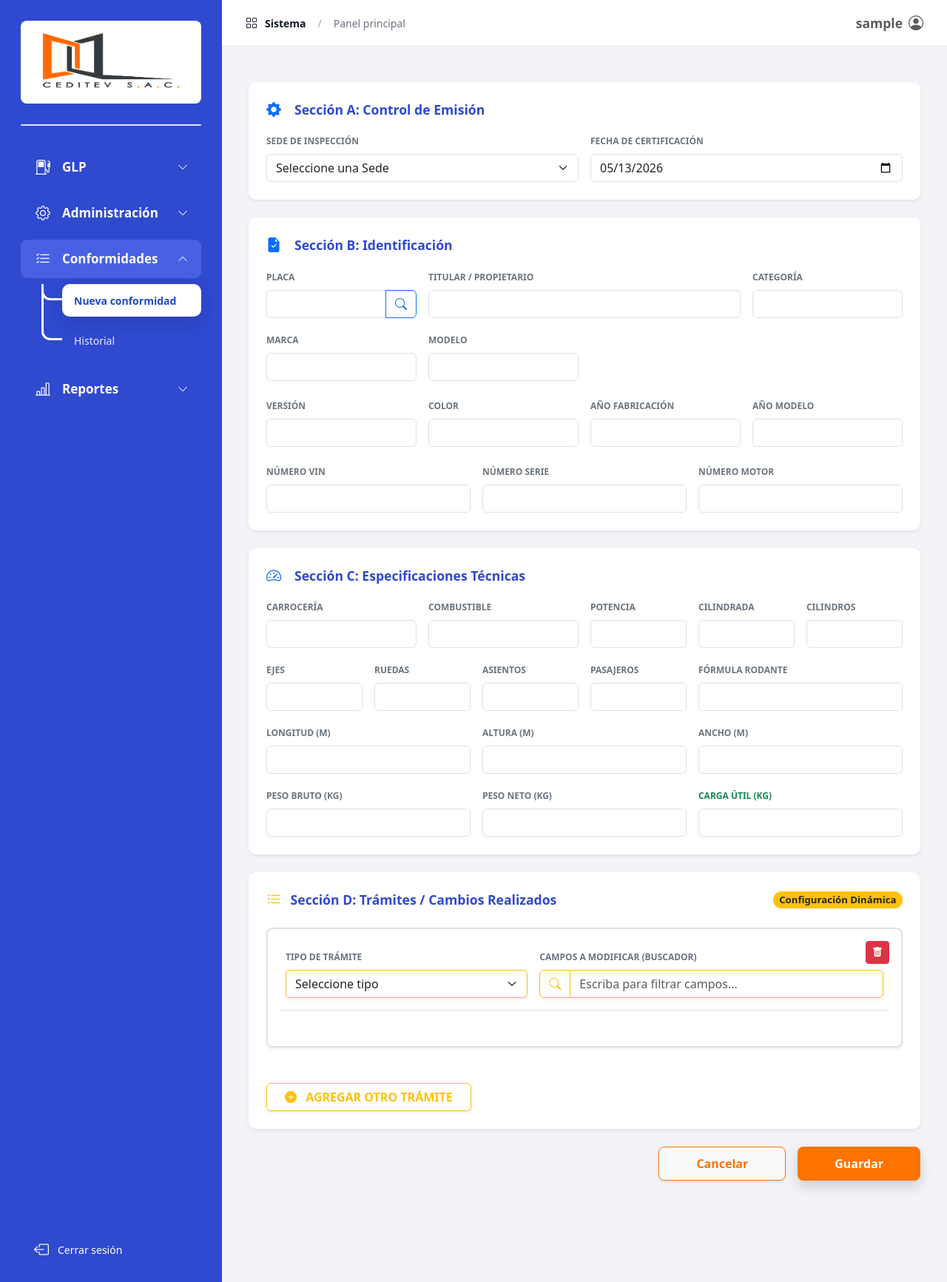
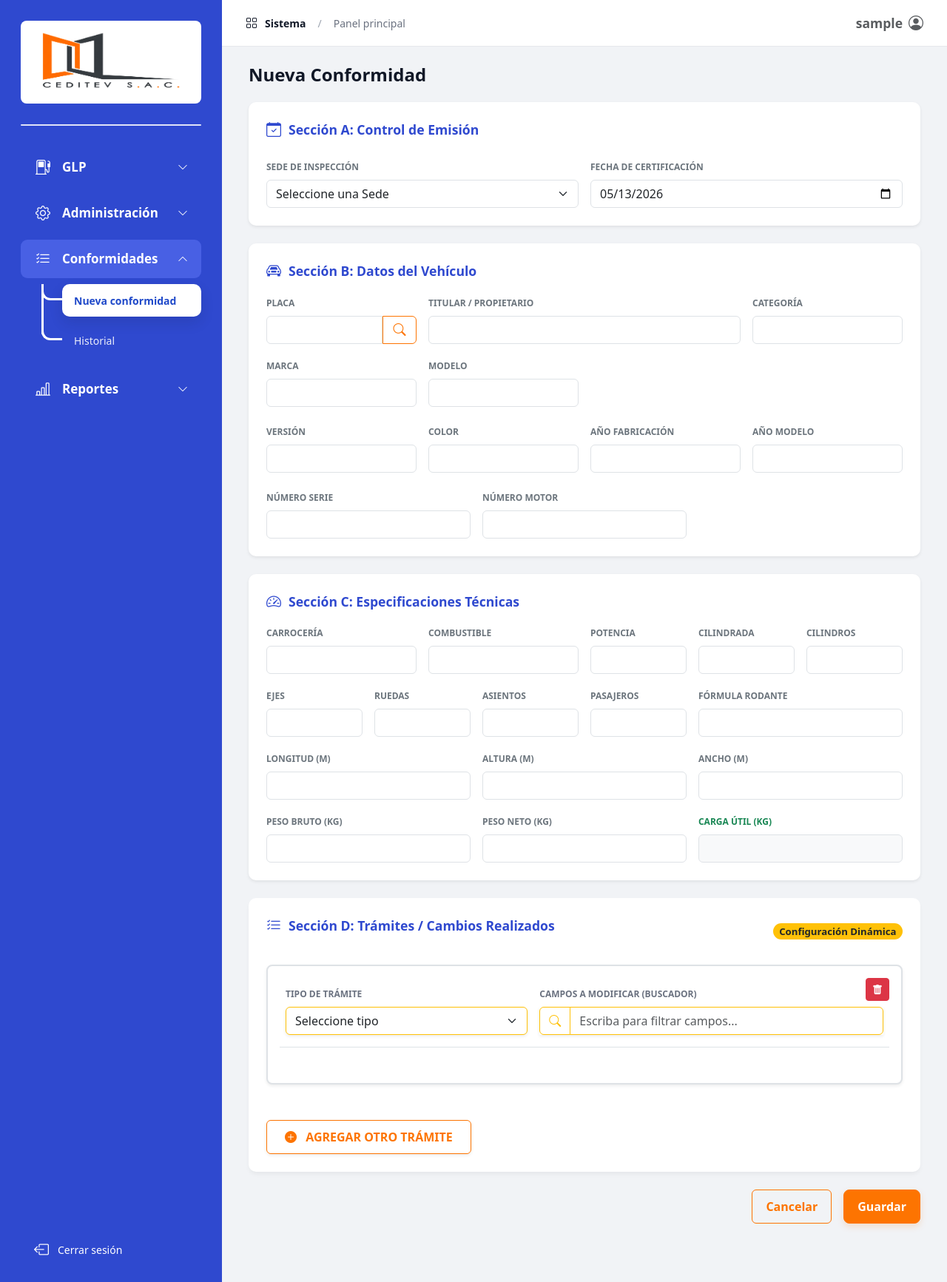
Before and after one commit to Fabrizio106/sistema_GLPyCONF, a Django app: page /conformidades/nuevo/ in a window 1280 px wide. Shown: the whole page at 74% size. Run offline with Django 5.2, Linux system fonts and the light colour scheme; the visitor is signed in with stand-in values (Sample User, id 1); data that the repository does not hold is empty; some libraries are stand-ins or nearby versions.

Commit message:
Correciones de diseño y campos de forms

```diff
--- a/conformidades/forms.py
+++ b/conformidades/forms.py
@@ -17,6 +17,17 @@ class CertificadoForm(forms.ModelForm):
         # Si el formulario es nuevo (no tiene instancia grabada), ponemos hoy.
         if not self.instance.pk:
             self.fields['fecha_emision'].initial = date.today()- timedelta(days=1)
+
+        # Mostrar enteros al editar
+        if self.instance and self.instance.pk:
+            if self.instance.peso_bruto is not None:
+                self.initial['peso_bruto'] = int(self.instance.peso_bruto)
+
+            if self.instance.peso_neto is not None:
+                self.initial['peso_neto'] = int(self.instance.peso_neto)
+
+            if self.instance.carga_util is not None:
+                self.initial['carga_util'] = int(self.instance.carga_util)
 
     class Meta:
         model = CertificadoConformidad
@@ -52,7 +63,7 @@ class CertificadoForm(forms.ModelForm):
             'ancho': forms.NumberInput(attrs={'class': 'form-control', 'step': '0.0001'}),
             'peso_bruto': forms.NumberInput(attrs={'class': 'form-control', 'step': '0.01'}),
             'peso_neto': forms.NumberInput(attrs={'class': 'form-control', 'step': '0.01'}),
-            'carga_util': forms.NumberInput(attrs={'class': 'form-control', 'step': '0.01'}),
+            'carga_util': forms.NumberInput(attrs={'readonly': 'readonly', 'class': 'form-control bg-light'}),
             'propietario': forms.TextInput(attrs={'class': 'form-control'}),
         })
 
--- a/conformidades/templates/conformidades/conformidad_form.html
+++ b/conformidades/templates/conformidades/conformidad_form.html
@@ -1,10 +1,8 @@
 {% extends 'base.html' %} {% block content %}
-<div class="container py-4">
+<div class="container">
   <form method="POST" id="certificado-form">
     {% csrf_token %} {% if form.errors %}
-    <div
-      class="alert alert-danger shadow-sm border-start border-4 border-danger"
-    >
+    <div class="alert alert-danger shadow-sm border-start border-4 border-danger">
       <div class="d-flex align-items-center">
         <i class="bi bi-exclamation-triangle-fill fs-4 me-3"></i>
         <div>
@@ -15,22 +13,24 @@
     </div>
     {% endif %}
 
+    <!-- TÍTULO FUERA DEL CARD -->
+    <div class="page-title-row">
+      <h3 class="page-title">
+        Nueva Conformidad
+      </h3>
+    </div>
+
     <div class="card p-4 mb-4 shadow-sm">
-      <div class="card-title fw-bold mb-3">
-        <i class="bi bi-gear-fill me-2 text-primary"></i> Sección A: Control de
-        Emisión
+      <div class="card-title">
+        <i class="bi bi-calendar-check section-icon"></i> Sección A: Control de Emisión
       </div>
       <div class="row g-3">
         <div class="col-md-6">
-          <label class="form-label small fw-bold text-secondary"
-            >SEDE DE INSPECCIÓN</label
-          >
+          <label class="form-label small fw-bold text-secondary">SEDE DE INSPECCIÓN</label>
           {{ form.sede }}
         </div>
         <div class="col-md-6">
-          <label class="form-label small fw-bold text-secondary"
-            >FECHA DE CERTIFICACIÓN</label
-          >
+          <label class="form-label small fw-bold text-secondary">FECHA DE CERTIFICACIÓN</label>
           {{ form.fecha_emision }}
         </div>
       </div>
@@ -38,19 +38,14 @@
 
     <div class="card p-4 mb-4 shadow-sm">
       <div class="card-title mb-3 fw-bold">
-        <i class="bi bi-file-earmark-check-fill me-2 text-primary"></i> Sección
-        B: Identificación
+        <i class="bi bi-car-front section-icon"></i> Sección B: Datos del Vehículo
       </div>
       <div class="row g-3">
         <div class="col-md-3">
           <label class="form-label fw-bold small text-secondary">PLACA</label>
           <div class="input-group">
             {{ form.placa }}
-            <button
-              class="btn btn-outline-primary"
-              type="button"
-              id="btn-buscar-historial"
-            >
+            <button class="btn btn-search-orange" type="button" id="btn-buscar-historial">
               <i class="bi bi-search"></i>
             </button>
           </div>
@@ -60,87 +55,61 @@
           {{ form.propietario }}
         </div>
         <div class="col-md-3">
-          <label class="form-label fw-bold small text-secondary"
-            >CATEGORÍA</label
-          >{{ form.categoria }}
+          <label class="form-label fw-bold small text-secondary">CATEGORÍA</label>{{ form.categoria }}
         </div>
         <div class="col-md-3">
           <label class="form-label fw-bold small text-secondary">MARCA</label>
           {{form.marca }}
         </div>
         <div class="col-md-3">
-          <label class="form-label fw-bold small text-secondary">MODELO</label
-          >{{ form.modelo }}
+          <label class="form-label fw-bold small text-secondary">MODELO</label>{{ form.modelo }}
         </div>
       </div>
       <div class="row g-3 mt-1">
         <div class="col-md-3">
-          <label class="form-label fw-bold small text-secondary">VERSIÓN</label
-          >{{ form.version }}
+          <label class="form-label fw-bold small text-secondary">VERSIÓN</label>{{ form.version }}
         </div>
         <div class="col-md-3">
           <label class="form-label fw-bold small text-secondary">COLOR</label>
           {{form.color }}
         </div>
         <div class="col-md-3">
-          <label class="form-label fw-bold small text-secondary"
-            >AÑO FABRICACIÓN</label
-          >{{ form.anio_fabricacion }}
+          <label class="form-label fw-bold small text-secondary">AÑO FABRICACIÓN</label>{{ form.anio_fabricacion }}
         </div>
         <div class="col-md-3">
-          <label class="form-label fw-bold small text-secondary"
-            >AÑO MODELO</label
-          >{{ form.anio_modelo }}
+          <label class="form-label fw-bold small text-secondary">AÑO MODELO</label>{{ form.anio_modelo }}
         </div>
       </div>
       <div class="row g-3 mt-1">
         <div class="col-md-4">
-          <label class="form-label fw-bold small text-secondary"
-            >NÚMERO VIN</label
-          >{{ form.numero_vin }}
+          <label class="form-label fw-bold small text-secondary">NÚMERO SERIE</label>{{ form.numero_serie }}
         </div>
         <div class="col-md-4">
-          <label class="form-label fw-bold small text-secondary"
-            >NÚMERO SERIE</label
-          >{{ form.numero_serie }}
-        </div>
-        <div class="col-md-4">
-          <label class="form-label fw-bold small text-secondary"
-            >NÚMERO MOTOR</label
-          >{{ form.numero_motor }}
+          <label class="form-label fw-bold small text-secondary">NÚMERO MOTOR</label>{{ form.numero_motor }}
         </div>
       </div>
     </div>
 
     <div class="card p-4 mb-4 shadow-sm">
       <div class="card-title mb-3 fw-bold">
-        <i class="bi bi-speedometer2 me-2 text-primary"></i> Sección C:
+        <i class="bi bi-speedometer2 section-icon"></i> Sección C:
         Especificaciones Técnicas
       </div>
       <div class="row g-3 mb-3">
         <div class="col-md-3">
-          <label class="form-label fw-bold small text-secondary"
-            >CARROCERÍA</label
-          >{{ form.carroceria }}
+          <label class="form-label fw-bold small text-secondary">CARROCERÍA</label>{{ form.carroceria }}
         </div>
         <div class="col-md-3">
-          <label class="form-label fw-bold small text-secondary"
-            >COMBUSTIBLE</label
-          >{{ form.combustible }}
+          <label class="form-label fw-bold small text-secondary">COMBUSTIBLE</label>{{ form.combustible }}
         </div>
         <div class="col-md-2">
-          <label class="form-label fw-bold small text-secondary">POTENCIA</label
-          >{{ form.potencia }}
+          <label class="form-label fw-bold small text-secondary">POTENCIA</label>{{ form.potencia }}
         </div>
         <div class="col-md-2">
-          <label class="form-label fw-bold small text-secondary"
-            >CILINDRADA</label
-          >{{ form.cilindrada }}
+          <label class="form-label fw-bold small text-secondary">CILINDRADA</label>{{ form.cilindrada }}
         </div>
         <div class="col-md-2">
-          <label class="form-label fw-bold small text-secondary"
-            >CILINDROS</label
-          >{{ form.cilindros }}
+          <label class="form-label fw-bold small text-secondary">CILINDROS</label>{{ form.cilindros }}
         </div>
       </div>
       <div class="row g-3 mb-3">
@@ -149,115 +118,64 @@
           {{form.ejes }}
         </div>
         <div class="col-md-2">
-          <label class="form-label fw-bold small text-secondary">RUEDAS</label
-          >{{ form.ruedas }}
+          <label class="form-label fw-bold small text-secondary">RUEDAS</label>{{ form.ruedas }}
         </div>
         <div class="col-md-2">
-          <label class="form-label fw-bold small text-secondary">ASIENTOS</label
-          >{{ form.asientos }}
+          <label class="form-label fw-bold small text-secondary">ASIENTOS</label>{{ form.asientos }}
         </div>
         <div class="col-md-2">
-          <label class="form-label fw-bold small text-secondary"
-            >PASAJEROS</label
-          >{{ form.pasajeros }}
+          <label class="form-label fw-bold small text-secondary">PASAJEROS</label>{{ form.pasajeros }}
         </div>
         <div class="col-md-4">
-          <label class="form-label fw-bold small text-secondary"
-            >FÓRMULA RODANTE</label
-          >{{ form.formula_rodante }}
+          <label class="form-label fw-bold small text-secondary">FÓRMULA RODANTE</label>{{ form.formula_rodante }}
         </div>
       </div>
       <div class="row g-3 mb-3">
         <div class="col-md-4">
-          <label class="form-label fw-bold small text-secondary"
-            >LONGITUD (m)</label
-          >{{ form.longitud }}
+          <label class="form-label fw-bold small text-secondary">LONGITUD (m)</label>{{ form.longitud }}
         </div>
         <div class="col-md-4">
-          <label class="form-label fw-bold small text-secondary"
-            >ALTURA (m)</label
-          >{{ form.altura }}
+          <label class="form-label fw-bold small text-secondary">ALTURA (m)</label>{{ form.altura }}
         </div>
         <div class="col-md-4">
-          <label class="form-label fw-bold small text-secondary"
-            >ANCHO (m)</label
-          >{{ form.ancho }}
+          <label class="form-label fw-bold small text-secondary">ANCHO (m)</label>{{ form.ancho }}
         </div>
       </div>
       <div class="row g-3">
         <div class="col-md-4">
-          <label class="form-label fw-bold small text-secondary"
-            >PESO BRUTO (kg)</label
-          >{{ form.peso_bruto }}
+          <label class="form-label fw-bold small text-secondary">PESO BRUTO (kg)</label>{{ form.peso_bruto }}
         </div>
         <div class="col-md-4">
-          <label class="form-label fw-bold small text-secondary"
-            >PESO NETO (kg)</label
-          >{{ form.peso_neto }}
+          <label class="form-label fw-bold small text-secondary">PESO NETO (kg)</label>{{ form.peso_neto }}
         </div>
         <div class="col-md-4">
-          <label class="form-label fw-bold small text-success"
-            >CARGA ÚTIL (kg)</label
-          >{{ form.carga_util }}
+          <label class="form-label fw-bold small text-success">CARGA ÚTIL (kg)</label>{{ form.carga_util }}
         </div>
       </div>
     </div>
 
-    <div class="card p-4 mb-4 shadow-sm">
-      <div
-        class="card-title mb-4 fw-bold d-flex justify-content-between align-items-center"
-      >
-        <span
-          ><i class="bi bi-list-check me-2 text-warning"></i> Sección D:
-          Trámites / Cambios Realizados</span
-        >
-        <span class="badge bg-warning text-dark rounded-pill small"
-          >Configuración Dinámica</span
-        >
+    <div class="card p-4">
+      <div class="card-title d-flex justify-content-between w-100">
+        <div class="card-title mb-3 fw-bold"><i class="bi bi-list-check section-icon"></i> Sección D:
+          Trámites / Cambios Realizados</div>
+        <span class="badge bg-warning text-dark rounded-pill small">Configuración Dinámica</span>
       </div>
 
       <div id="tramites-master-container"></div>
 
       <div class="">
-        <button
-          type="button"
-          class="btn btn-outline-warning shadow-sm fw-bold px-4"
-          id="btn-add-tramite-block"
-        >
+        <button type="button" class="btn btn-outline-orange shadow-sm fw-bold px-4" id="btn-add-tramite-block">
           <i class="bi bi-plus-circle-fill me-2"></i> AGREGAR OTRO TRÁMITE
         </button>
       </div>
     </div>
 
     <div class="d-flex justify-content-end gap-3 mt-4 mb-5">
-      <a
-        href="{% if editando %}{% url 'historial_conformidades' %}{% else %}{% url 'crear_certificado_conformidad' %}{% endif %}"
-        class="btn fw-bold shadow-sm"
-        style="
-          background-color: #f8f9fa;
-          color: #ff7300;
-          border: 1px solid #ff7300;
-          border-radius: 8px;
-          padding: 10px 50px;
-          text-decoration: none;
-          transition: 0.3s;
-        "
-      >
+      <a href="{% if editando %}{% url 'historial_conformidades' %}{% else %}{% url 'crear_certificado_conformidad' %}{% endif %}"
+        class="btn btn-outline-orange">
         Cancelar
       </a>
-      <button
-        type="submit"
-        class="btn fw-bold text-white shadow"
-        style="
-          background-color: #ff7300;
-          border: none;
-          border-radius: 8px;
-          padding: 10px 50px;
-          transition: 0.3s;
-        "
-        onmouseover="this.style.backgroundColor = '#e66700'"
-        onmouseout="this.style.backgroundColor = '#ff7300'"
-      >
+      <button type="submit" class="btn btn-orange">
         Guardar
       </button>
     </div>
@@ -265,27 +183,16 @@
 </div>
 
 <template id="tramite-block-template">
-  <div
-    class="tramite-block border border-2 rounded-3 p-4 mb-5 shadow-sm bg-white position-relative"
-  >
-    <button
-      type="button"
-      class="btn btn-sm btn-danger position-absolute top-0 end-0 m-3 remove-block-btn"
-      title="Eliminar este trámite"
-    >
+  <div class="tramite-block border border-2 rounded-3 p-4 mb-5 shadow-sm bg-white position-relative">
+    <button type="button" class="btn btn-sm btn-danger position-absolute top-0 end-0 m-3 remove-block-btn"
+      title="Eliminar este trámite">
       <i class="bi bi-trash-fill"></i>
     </button>
 
     <div class="row g-3 mb-4 border-bottom pb-3">
       <div class="col-md-5">
-        <label class="form-label small fw-bold text-uppercase"
-          >Tipo de Trámite</label
-        >
-        <select
-          class="form-select border-warning selector-tipo shadow-sm"
-          name="tipo_tramite_multiple[]"
-          required
-        >
+        <label class="form-label small fw-bold text-uppercase">Tipo de Trámite</label>
+        <select class="form-select border-warning selector-tipo shadow-sm" name="tipo_tramite_multiple[]" required>
           <option value="">Seleccione tipo</option>
           <option value="RECTIFICACION">RECTIFICACIÓN</option>
           <option value="ADECUACION">ADECUACIÓN</option>
@@ -294,37 +201,24 @@
         </select>
       </div>
       <div class="col-md-7">
-        <label class="form-label small fw-bold text-uppercase"
-          >Campos a modificar (Buscador)</label
-        >
+        <label class="form-label small fw-bold text-uppercase">Campos a modificar (Buscador)</label>
         <div class="input-group shadow-sm">
-          <span class="input-group-text bg-white border-warning text-warning"
-            ><i class="bi bi-search"></i
-          ></span>
-          <input
-            type="text"
-            class="form-control border-warning buscador-campos"
-            placeholder="Escriba para filtrar campos..."
-          />
+          <span class="input-group-text bg-white border-warning text-warning"><i class="bi bi-search"></i></span>
+          <input type="text" class="form-control border-warning buscador-campos"
+            placeholder="Escriba para filtrar campos..." />
         </div>
       </div>
     </div>
 
     <div class="checklist-area d-none">
       <div class="mb-3">
-        <label class="form-label small fw-bold text-muted text-uppercase"
-          >Campos disponibles:</label
-        >
-        <div
-          class="checklist-options row g-2 p-3 bg-light rounded-3 border mx-0"
-          style="max-height: 150px; overflow-y: auto"
-        ></div>
+        <label class="form-label small fw-bold text-muted text-uppercase">Campos disponibles:</label>
+        <div class="checklist-options row g-2 p-3 bg-light rounded-3 border mx-0"
+          style="max-height: 150px; overflow-y: auto"></div>
       </div>
 
       <div class="table-responsive mt-4">
-        <table
-          class="table table-hover table-bordered align-middle d-none tabla-modificaciones shadow-sm"
-        >
+        <table class="table table-hover table-bordered align-middle d-none tabla-modificaciones shadow-sm">
           <thead class="table-warning text-dark small text-uppercase">
             <tr>
               <th style="width: 25%">Campo</th>
@@ -348,12 +242,7 @@
         <h5 class="modal-title fw-bold">
           <i class="bi bi-clock-history me-2"></i>Historial Vehicular
         </h5>
-        <button
-          type="button"
-          class="btn-close btn-close-white"
-          data-bs-dismiss="modal"
-          aria-label="Close"
-        ></button>
+        <button type="button" class="btn-close btn-close-white" data-bs-dismiss="modal" aria-label="Close"></button>
       </div>
       <div class="modal-body text-center py-4" id="contenido-historial">
         <div class="spinner-border text-primary" role="status"></div>
@@ -653,7 +542,7 @@
     function calc() {
       if (!pb || !pn || !cu) return;
       const val = (parseFloat(pb.value) || 0) - (parseFloat(pn.value) || 0);
-      cu.value = val > 0 ? val.toFixed(2) : "0.00";
+      cu.value = val > 0 ? Math.round(val) : 0;
     }
 
     if (pb && pn) {
@@ -678,11 +567,11 @@
 
         createNewBlock();
         const blocks = document.querySelectorAll('.tramite-block');
-            const block  = blocks[blocks.length - 1];
-            const selector  = block.querySelector('.selector-tipo');
-            const checklistArea    = block.querySelector('.checklist-area');
+        const block = blocks[blocks.length - 1];
+        const selector = block.querySelector('.selector-tipo');
+        const checklistArea = block.querySelector('.checklist-area');
         const checklistOptions = block.querySelector('.checklist-options');
-            const tabla     = block.querySelector('.tabla-modificaciones');
+        const tabla = block.querySelector('.tabla-modificaciones');
         const inputsArea = block.querySelector('.inputs-area');
 
         // Seleccionar el tipo
--- a/glp/templates/glp/formulario_glp.html
+++ b/glp/templates/glp/formulario_glp.html
@@ -34,7 +34,7 @@
 
         <div class="card p-4">
             <div class="card-title d-flex justify-content-between w-100">
-                <div><i class="bi bi-car-front section-icon"></i> Sección B: Datos del Vehículo</div>
+                <div class="card-title mb-3 fw-bold"><i class="bi bi-car-front section-icon"></i> Sección B: Datos del Vehículo</div>
                 <span class="badge bg-secondary rounded-pill d-flex align-items-center">Búsqueda Rápida</span>
             </div>
             <div class="row g-3 mb-3">
@@ -128,7 +128,7 @@
     <div class="modal fade" id="modalHistorial" tabindex="-1" aria-hidden="true">
         <div class="modal-dialog modal-dialog-centered">
             <div class="modal-content">
-                <div class="modal-header bg-primary text-white">
+                <div class="modal-header text-white" style="background-color:#FD7401;">
                     <h5 class="modal-title fw-bold"><i class="bi bi-clock-history me-2"></i>Historial Vehicular</h5>
                     <button type="button" class="btn-close btn-close-white" data-bs-dismiss="modal"
                         aria-label="Close"></button>
--- a/glp/templates/glp/reporte_general_glp.html
+++ b/glp/templates/glp/reporte_general_glp.html
@@ -172,9 +172,9 @@
 
                             <td>
                                 {% if c.tipo_certificado == 'INICIAL' %}
-                                    <span class="badge badge-inicial">INICIAL</span>
+                                    <span class="badge badge-config-orange">INICIAL</span>
                                 {% else %}
-                                    <span class="badge badge-anual">ANUAL</span>
+                                    <span class="badge badge-config-blue">ANUAL</span>
                                 {% endif %}
                             </td>
 
--- a/static/css/buttons.css
+++ b/static/css/buttons.css
@@ -216,3 +216,13 @@
 .btn-table-delete:hover i {
     color: #ffffff;
 }
+
+.form-check-input:checked {
+    background-color: #FD7401 !important;
+    border-color: #FD7401 !important;
+}
+
+.form-check-input:focus {
+    border-color: #FD7401 !important;
+    box-shadow: 0 0 0 0.25rem rgba(253, 116, 1, 0.25) !important;
+}
--- a/static/css/historialGLP.css
+++ b/static/css/historialGLP.css
@@ -144,6 +144,13 @@
     color: #111827;
 }
 
+.badge-placa{
+    background:#F1F5F9;
+    color:#475569;
+    border:1px solid #E2E8F0;
+    text-transform: uppercase;
+}
+
 @media (max-width: 1200px) {
     .filters-grid {
         grid-template-columns: repeat(2, minmax(0, 1fr));
--- a/static/css/reporte.css
+++ b/static/css/reporte.css
@@ -168,25 +168,3 @@ p {
     height: 40px;
     min-width: 40px;
 }
-
-.badge-inicial {
-    background-color: #FFF3EA !important; /* Fondo naranja muy suave */
-    color: #FD7401 !important;            /* Texto naranja corporativo */
-    padding: 6px 14px;
-    border-radius: 50px;                  /* Hace que sea un óvalo perfecto */
-    font-weight: 700;                     /* Corregido guion medio */
-    display: inline-block;
-    font-size: 12px;
-    letter-spacing: 0.5px;
-}
-
-.badge-anual {
-    background-color: #EEF2FF !important; /* Fondo azul muy suave */
-    color: #2F49CF !important;            /* Texto azul corporativo */
-    padding: 6px 14px;
-    border-radius: 50px;                  /* Hace que sea un óvalo perfecto */
-    font-weight: 700;                     /* Corregido guion medio */
-    display: inline-block;
-    font-size: 12px;
-    letter-spacing: 0.5px;
-}
--- a/static/css/tittles.css
+++ b/static/css/tittles.css
@@ -23,7 +23,7 @@
 
 /* Títulos de cards/secciones */
 .card-title,
-.section-title {
+.section-title  {
     color: var(--brand-blue);
     font-weight: 700;
     font-size: 1.1rem;
--- a/templates/base.html
+++ b/templates/base.html
@@ -233,7 +233,8 @@
                 text: m.message,
                 icon: isError ? "error" : "success",
                 showCancelButton: !isUsuario,
-                confirmButtonColor: "#0d6efd",
+                iconColor: '#FD7401',
+                confirmButtonColor: "#FD7401",
                 cancelButtonColor: "#6c757d",
                 confirmButtonText: isUsuario ? "OK" : "Ver en Historial",
                 cancelButtonText: "Registrar otro",
```
Also changed, not shown: conformidades/templates/conformidades/historial_conformidades.html (+32 -22 lines), glp/templates/glp/historial_glp.html (+5 -4 lines), static/css/tables.css (+18 -8 lines), static/img/login-illustration.svg. Lines whose indentation alone changed are shown as unchanged.
